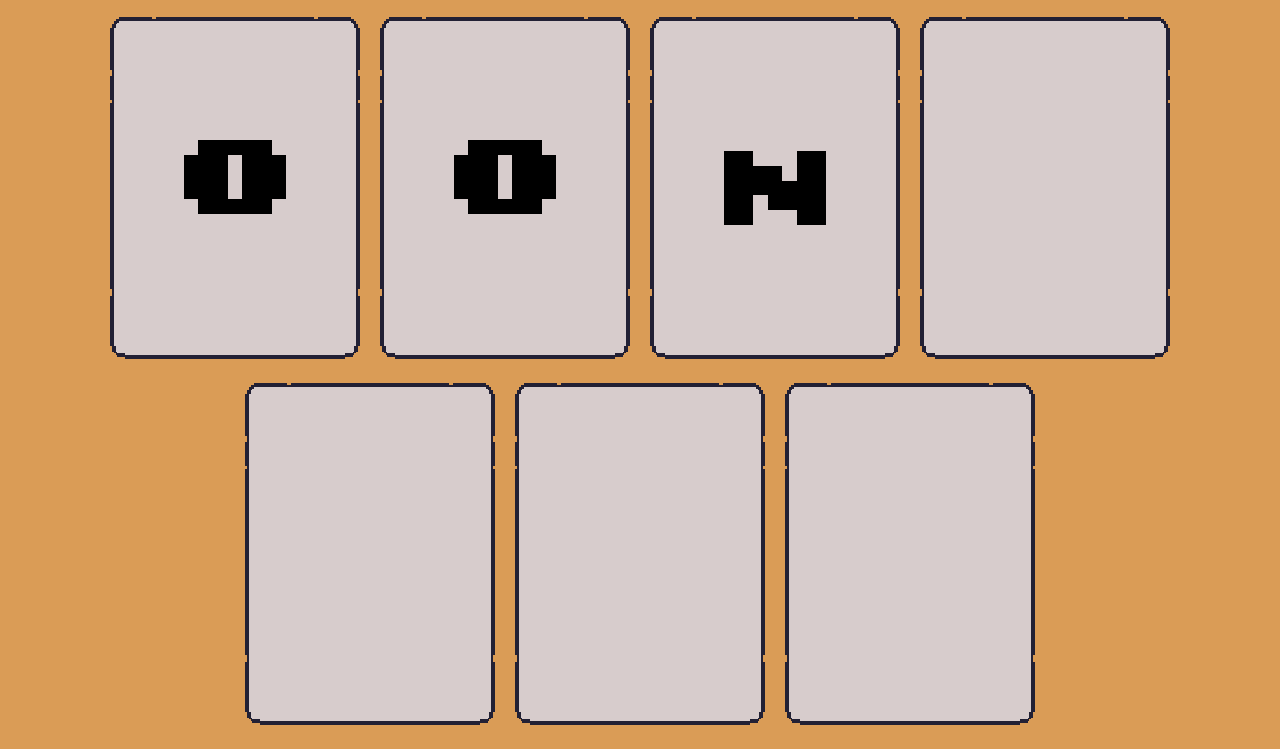
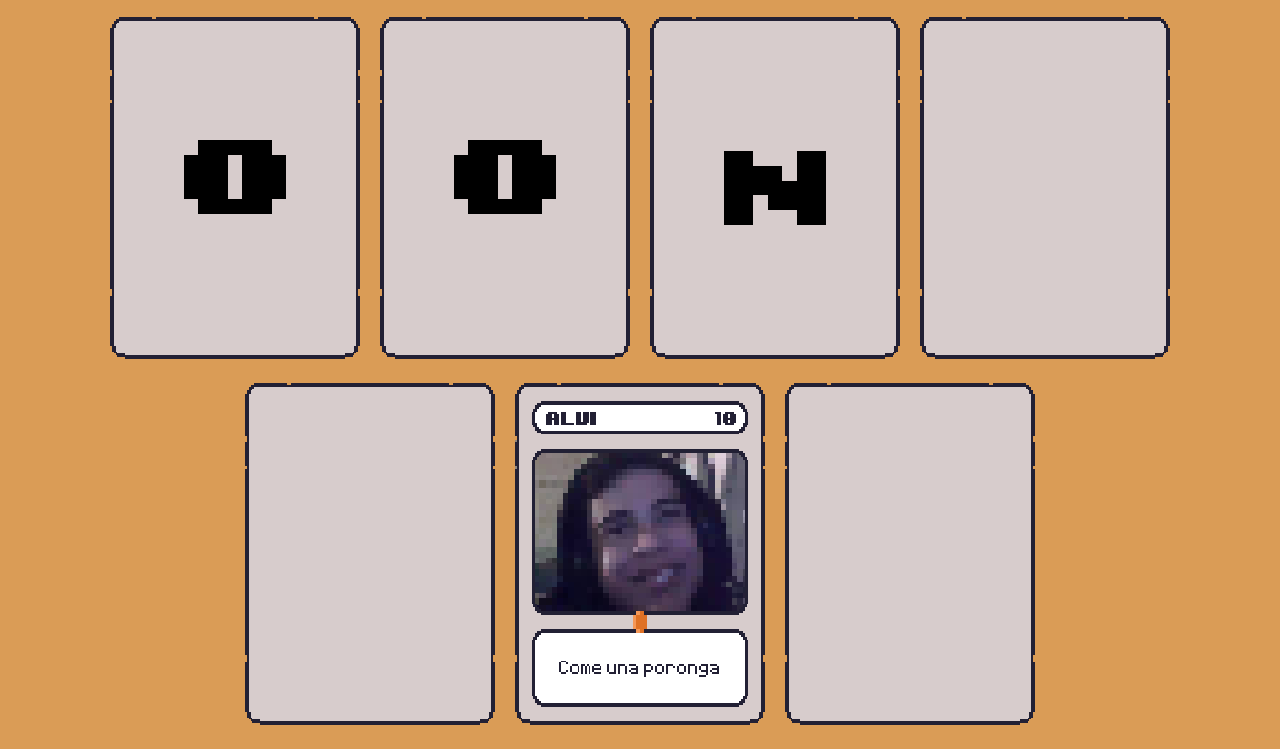
Before and after one commit to marcosporteiro/Cards, a plain HTML site: page index.html in a window 1280 px wide. Shown: the part 899-1648 px from the top of the page. Drawn offline with Linux system fonts and the light colour scheme.

Commit message:
Update index.html

```diff
--- a/index.html
+++ b/index.html
@@ -69,7 +69,7 @@
     const cartasContainer = document.getElementById("cartasContainer");
 
     // Lista de cartas
-    const cartas = ["C.png","O.png","M.png","I.png","N.png","G.png","1.png","S.png","O.png","O.png","N.png","1.png","1.png","1.png","1.png"];
+    const cartas = ["C.png","O.png","M.png","I.png","N.png","G.png","1.png","S.png","O.png","O.png","N.png","1.png","1.png","test.png","1.png"];
 
     for (const carta of cartas) {
 
```
